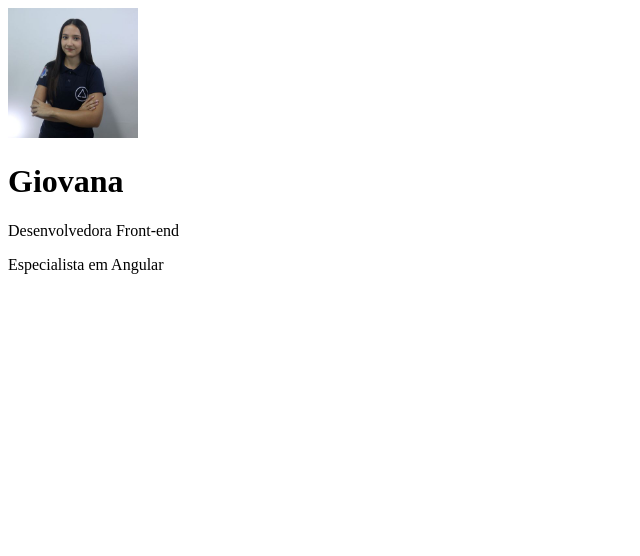
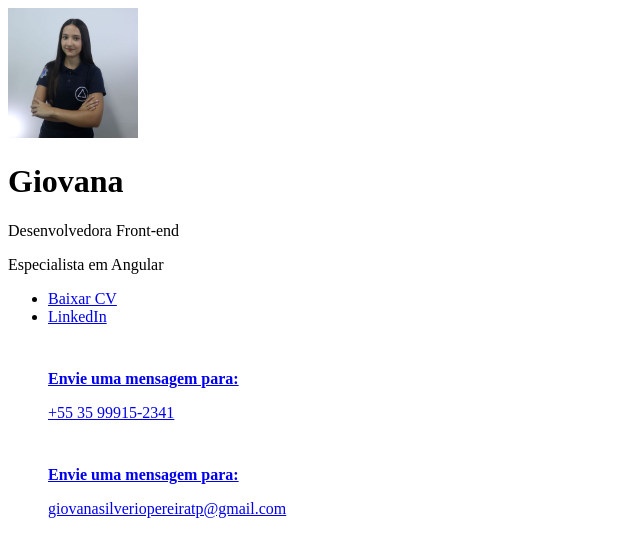
Before and after one commit to giovanasilverio/portifolio, an Angular app: page / in a window 1280 px wide. Shown: the top 556 px of the page, without its empty margins (0-640 px from the left). Built offline with nearby package versions, Linux system fonts and the light colour scheme.

Commit message:
criando componente knowlegde

```diff
--- a/src/app/modules/app.module.ts
+++ b/src/app/modules/app.module.ts
@@ -5,12 +5,14 @@ import { AppRoutingModule } from './app-routing.module';
 import { AppComponent } from './app.component';
 import { HeaderComponent } from './portifolio/components/header/header.component';
 import { HomeComponent } from './portifolio/pages/home/home.component';
+import { KnowledgeComponent } from './portifolio/componenets/knowledge/knowledge.component';
 
 @NgModule({
   declarations: [
     AppComponent,
     HeaderComponent,
-    HomeComponent
+    HomeComponent,
+    KnowledgeComponent
   ],
   imports: [
     BrowserModule,
--- /dev/null
+++ b/src/app/modules/portifolio/componenets/knowledge/knowledge.component.html
@@ -0,0 +1 @@
+<p>knowledge works!</p>
--- a/src/app/modules/portifolio/components/header/header.component.html
+++ b/src/app/modules/portifolio/components/header/header.component.html
@@ -13,4 +13,41 @@
         <p>Desenvolvedora Front-end</p>
         <p>Especialista em Angular</p>
     </div>
+    <nav>
+        <ul>
+            <li>
+                <a href="assets/pdf/cv.pdf" target="_blank" class="btn btn-primary">
+                    Baixar CV
+                </a>
+            </li>
+            <li>
+                <a href="https://br.linkedin.com/in/giovana-pereira2bbb182aa" target="_blank" class="btn btn-secondary">
+                    LinkedIn
+                </a>
+            </li>
+        </ul>
+    </nav>
+
+    <section>
+        <figure>
+            <img src="assets/icons/whatsapp.svg" alt="ícone do WhatsApp" width="22px" height="24px">
+            <figcaption>
+                <a href="https://api.whatsapp.com/send?phone=5535999152341" target="_blank">
+                <strong>Envie uma mensagem para:</strong>
+                <p>+55 35 99915-2341</p>
+                </a>
+            </figcaption>
+        </figure>
+         <figure>
+            <img src="assets/icons/mail.svg" alt="ícone do Email" width="22px" height="24px">
+            <figcaption>
+                <a href="mailto:giovanasilveriopereiratp@gmail.com" target="_blank">
+                <strong>Envie uma mensagem para:</strong>
+                <p>giovanasilveriopereiratp&#64;gmail.com</p>
+                </a>
+            </figcaption>
+        </figure>
+
+    </section>
+
 </aside>
```
Also changed, not shown: src/app/modules/portifolio/componenets/knowledge/knowledge.component.ts (added, +10 -0 lines), src/app/modules/portifolio/componenets/knowledge/knowledge.component.scss (added), 2 other files (tests, documents, lock files or other folders).
